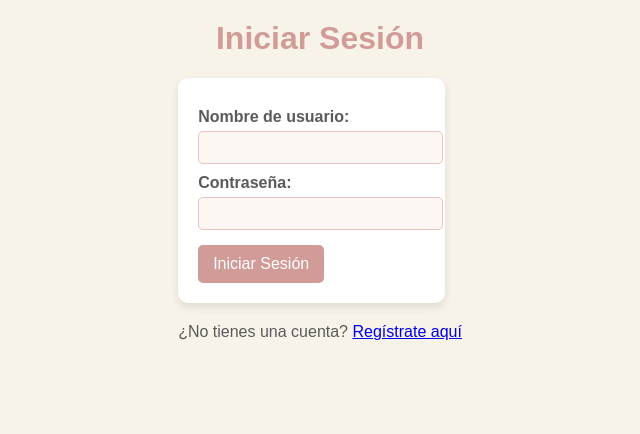
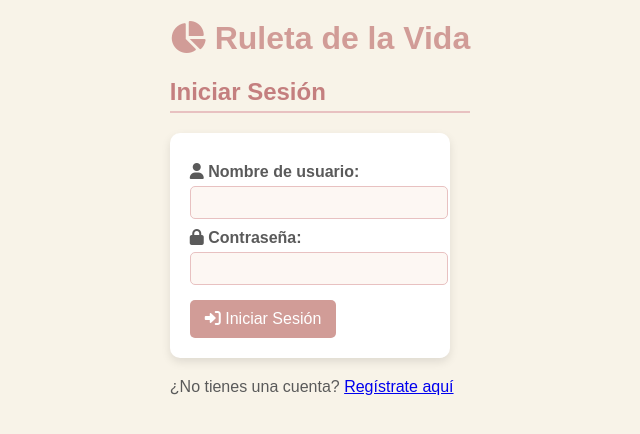
Before and after one commit to Manuelasanchez71/Ciencia-de-Datos-, a Flask app: page /login in a window 1280 px wide. Shown: the top 434 px of the page, without its empty margins (320-960 px from the left). Run offline with Flask 3, Linux system fonts and the light colour scheme.

Commit message:
corecciones generales

```diff
--- a/ruletadelavida/templates/login.html
+++ b/ruletadelavida/templates/login.html
@@ -5,13 +5,13 @@
   <meta name="viewport" content="width=device-width, initial-scale=1.0">
   <title>Iniciar Sesión - Ruleta de la Vida</title>
   <link rel="stylesheet" href="{{ url_for('static', filename='styles.css') }}">
+  <link rel="stylesheet" href="https://cdnjs.cloudflare.com/ajax/libs/font-awesome/6.0.0-beta3/css/all.min.css">
 </head>
 <body>
-    <div class="container">
-        <header>
-            <h1>Iniciar Sesión</h1>
-        </header>
-        <main>
+  <div class="auth-container">
+    <h1><i class="fas fa-chart-pie"></i> Ruleta de la Vida</h1>
+    <h2>Iniciar Sesión</h2>
+
     {% with messages = get_flashed_messages() %}
       {% if messages %}
         <ul class="flashes">
@@ -21,19 +21,32 @@
         </ul>
       {% endif %}
     {% endwith %}
+
     <form action="{{ url_for('login') }}" method="post">
       <div class="form-group">
-                    <label for="username">Nombre de usuario:</label>
+        <label for="username"><i class="fas fa-user"></i> Nombre de usuario:</label>
         <input type="text" id="username" name="username" required>
       </div>
       <div class="form-group">
-                    <label for="password">Contraseña:</label>
+        <label for="password"><i class="fas fa-lock"></i> Contraseña:</label>
         <input type="password" id="password" name="password" required>
       </div>
-                <button type="submit">Iniciar Sesión</button>
+      <button type="submit"><i class="fas fa-sign-in-alt"></i> Iniciar Sesión</button>
     </form>
     <p>¿No tienes una cuenta? <a href="{{ url_for('registro') }}">Regístrate aquí</a></p>
-        </main>
   </div>
+
+  <script>
+    // Añadir animación a los campos del formulario
+    document.querySelectorAll('input').forEach(input => {
+      input.addEventListener('focus', function() {
+        this.parentElement.style.transform = 'translateX(5px)';
+      });
+
+      input.addEventListener('blur', function() {
+        this.parentElement.style.transform = 'translateX(0)';
+      });
+    });
+  </script>
 </body>
 </html>
```
Lines whose indentation alone changed are shown as unchanged.
